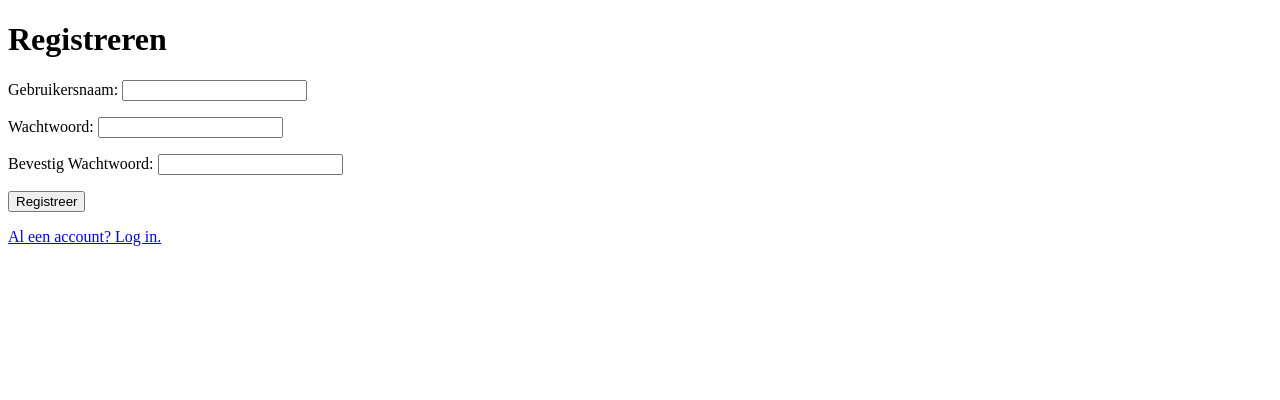
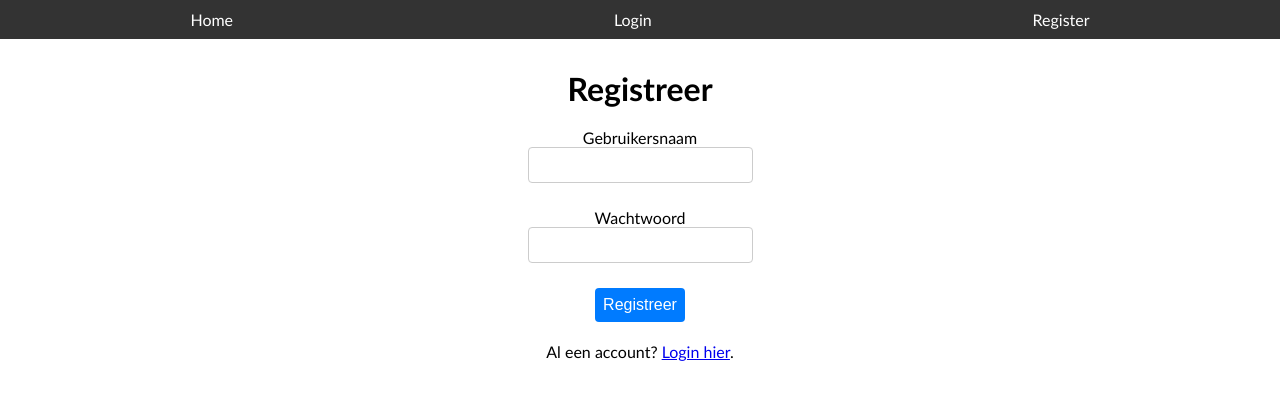
Before and after one commit to chieliyolo/python-flask-rapportage-app, a Flask app: template templates/register.html in a window 1280 px wide. Shown: the top 400 px of the page. Run offline with Flask 2, Linux system fonts and the light colour scheme; the template is opened without the code that fills it: values that come from a table or form of the project are taken from there, others are empty.

Commit message:
Add base.html

```diff
--- /dev/null
+++ b/templates/base.html
@@ -0,0 +1,83 @@
+<!DOCTYPE html>
+<html lang="en">
+<head>
+    <meta charset="UTF-8">
+    <meta name="viewport" content="width=device-width, initial-scale=1.0">
+    <title>{% block title %}Flask App{% endblock %}</title>
+    <style>
+        body {
+            font-family: Calibri, Arial, sans-serif;
+            margin: 0;
+            padding: 0;
+            display: flex;
+            flex-direction: column;
+            align-items: center;
+        }
+        nav {
+            background-color: #333;
+            color: #fff;
+            width: 100%;
+            padding: 10px 0;
+            display: flex;
+            justify-content: space-around;
+        }
+        nav a {
+            color: white;
+            text-decoration: none;
+            padding: 0 15px;
+        }
+        nav a:hover {
+            text-decoration: underline;
+        }
+        .container {
+            margin-top: 20px;
+            max-width: 800px;
+            width: 100%;
+            text-align: center;
+        }
+        h1, h2 {
+            margin: 10px 0;
+        }
+        form {
+            display: flex;
+            flex-direction: column;
+            gap: 10px;
+            max-width: 300px;
+            margin: 0 auto;
+        }
+        input[type="text"], input[type="password"], input[type="submit"] {
+            padding: 8px;
+            font-size: 16px;
+            border: 1px solid #ccc;
+            border-radius: 4px;
+        }
+        input[type="submit"] {
+            background-color: #007bff;
+            color: white;
+            border: none;
+            cursor: pointer;
+        }
+        input[type="submit"]:hover {
+            background-color: #0056b3;
+        }
+        .alert {
+            color: red;
+            margin-top: 10px;
+        }
+    </style>
+</head>
+<body>
+    <nav>
+        <a href="{{ url_for('index') }}">Home</a>
+        {% if current_user.is_authenticated %}
+            <a href="{{ url_for('logout') }}">Uitloggen</a>
+        {% else %}
+            <a href="{{ url_for('login') }}">Login</a>
+            <a href="{{ url_for('register') }}">Register</a>
+        {% endif %}
+    </nav>
+    <div class="container">
+        {% block content %}{% endblock %}
+    </div>
+</body>
+</html>
--- a/templates/register.html
+++ b/templates/register.html
@@ -5,14 +5,25 @@
     <title>Registratie</title>
 </head>
 <body>
-    <h1>Registreren</h1>
-    <form method="POST">
-        {{ form.hidden_tag() }}
-        <p>{{ form.username.label }}: {{ form.username }}</p>
-        <p>{{ form.password.label }}: {{ form.password }}</p>
-        <p>{{ form.confirm_password.label }}: {{ form.confirm_password }}</p>
-        <p>{{ form.submit }}</p>
-    </form>
-    <a href="{{ url_for('login') }}">Al een account? Log in.</a>
+   {% extends "base.html" %}
+{% block title %}Registreer{% endblock %}
+{% block content %}
+<h1>Registreer</h1>
+<form method="POST" style="margin-top: 20px;">
+    {{ form.hidden_tag() }}
+    <div style="margin-bottom: 15px;">
+        {{ form.username.label }}
+        {{ form.username }}
+    </div>
+    <div style="margin-bottom: 15px;">
+        {{ form.password.label }}
+        {{ form.password }}
+    </div>
+    <div>
+        {{ form.submit }}
+    </div>
+</form>
+<p style="margin-top: 20px;">Al een account? <a href="{{ url_for('login') }}">Login hier</a>.</p>
+{% endblock %}
 </body>
 </html>
```
Also changed, not shown: templates/index.html (+17 -37 lines), templates/login.html (+20 -8 lines).
